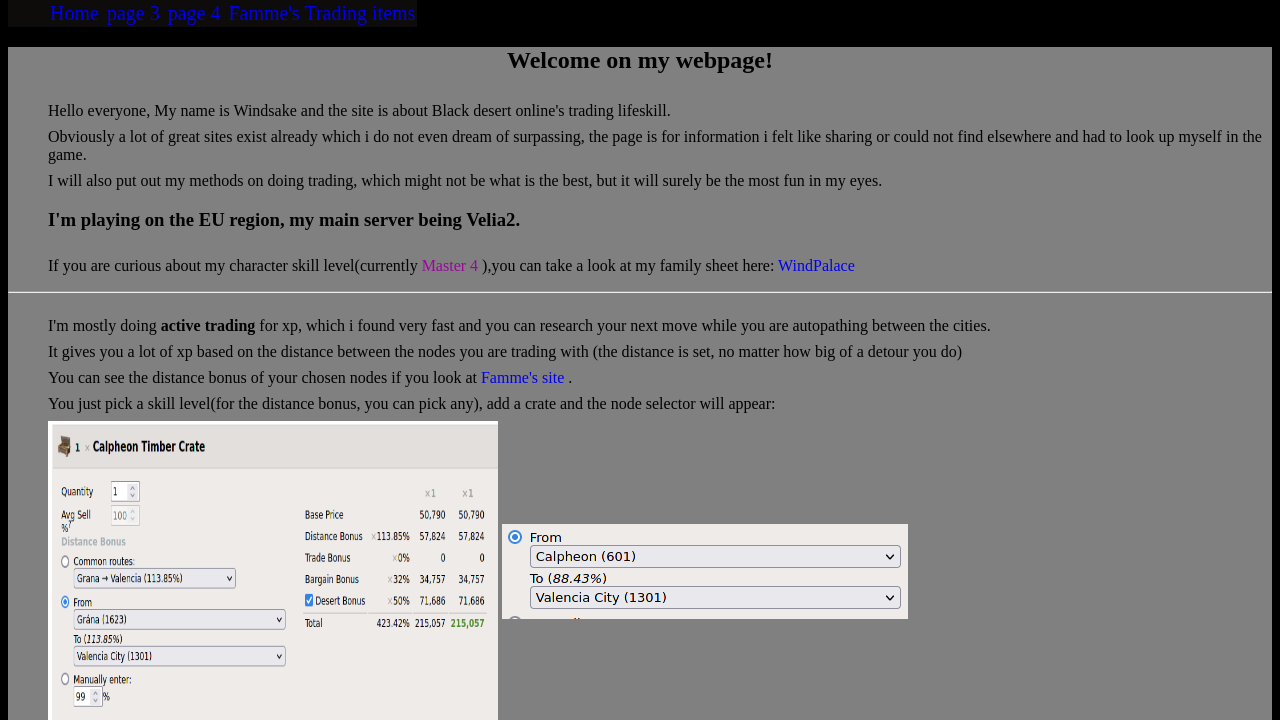
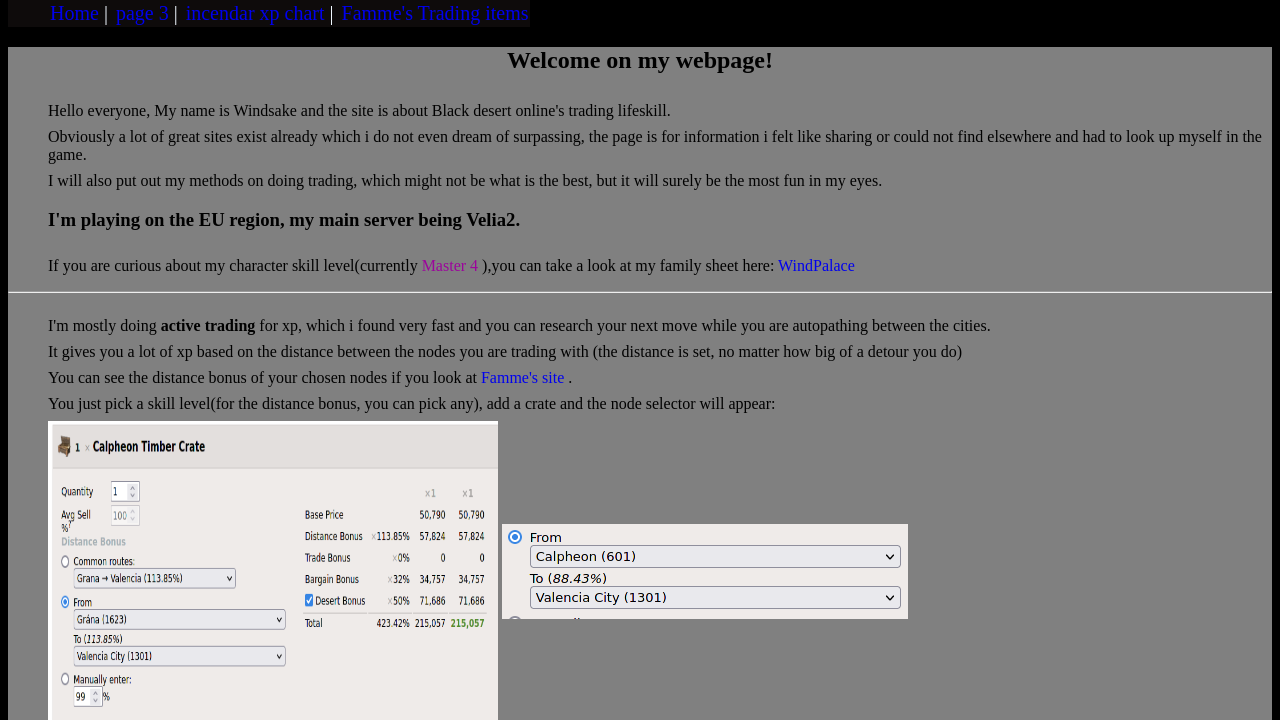
Before and after one commit to ghjbku/ghjbku.github.io, a PHP site: page / in a window 1280 px wide. Shown: the top 720 px of the page. Run offline with PHP 8.4, Linux system fonts and the light colour scheme; some libraries are stand-ins or nearby versions.

Commit message:
adding xp chart and description on femma

```diff
--- a/index.html
+++ b/index.html
@@ -12,7 +12,7 @@
         <ul class="navbar">
                 <li><a href="index.html">Home</a></li>
                 <li><a href="#clients">page 3</a></li>
-                <li><a href="#contact">page 4</a></li>
+                <li><a href="https://incendar.com/bdolifeskillxp.php?term=Trading">incendar xp chart</a></li>
                 <li>
                     <a href="https://www.somethinglovely.net/bdo/tradepacks/">Famme's Trading items</a>
                 </li>
--- a/index_style.css
+++ b/index_style.css
@@ -20,6 +20,9 @@ div {
     display: inline-block;
     font-size: 1.25em;
     padding: 0.1em;
+  }
+  .navbar li:nth-child(n+1):not(:last-child)::after {
+    content: " |";
   }
   a:hover{
     background-color: rgb(49, 45, 45);
```
